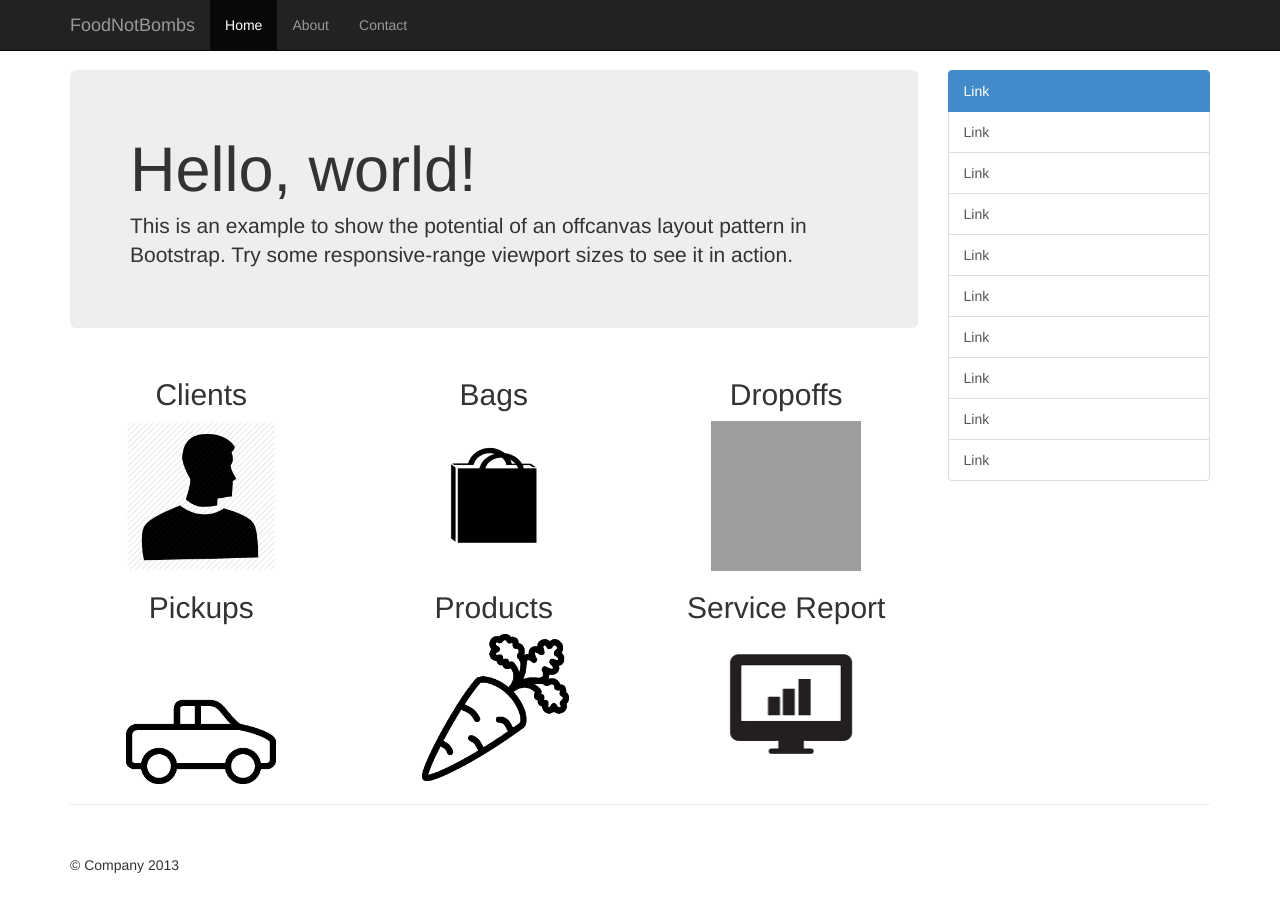
After one commit to ahmedlearns/FoodPantry, a PHP site: page /home.html in a window 1280 px wide. The commit adds this page. Run offline with PHP 8.4, Linux system fonts and the light colour scheme; some libraries are stand-ins or nearby versions; grey boxes are pictures that could not be loaded.

Commit message:
Add initial home page

```diff
--- /dev/null
+++ b/website/css/offcanvas.css
@@ -0,0 +1,76 @@
+/*
+ * Style tweaks
+ * --------------------------------------------------
+ */
+html {
+  overflow-x: hidden; /* Prevent scroll on narrow devices */
+}
+body {
+  padding-top: 70px;
+}
+footer {
+  padding: 30px 0;
+}
+
+h2{
+  text-align: center;
+  margin-left: auto;
+  margin-right: auto;
+}
+
+img.header{
+  height: 50%;
+  width: 50%;
+}
+
+img {
+  height: 150px;
+  width: 150px;
+  display: block;
+  margin-left: auto;
+  margin-right: auto;
+  /*margin-bottom: 20px;*/
+}
+
+img.report {
+  height: 80%;
+  width: 80%;
+}
+
+/*
+ * Off Canvas
+ * --------------------------------------------------
+ */
+@media screen and (max-width: 767px) {
+  .row-offcanvas {
+    position: relative;
+    -webkit-transition: all 0.25s ease-out;
+    -moz-transition: all 0.25s ease-out;
+    transition: all 0.25s ease-out;
+  }
+
+  .row-offcanvas-right
+  .sidebar-offcanvas {
+    right: -50%; /* 6 columns */
+  }
+
+  .row-offcanvas-left
+  .sidebar-offcanvas {
+    left: -50%; /* 6 columns */
+  }
+
+  .row-offcanvas-right.active {
+    right: 50%; /* 6 columns */
+  }
+
+  .row-offcanvas-left.active {
+    left: 50%; /* 6 columns */
+  }
+
+  .sidebar-offcanvas {
+    position: absolute;
+    top: 0;
+    width: 50%; /* 6 columns */
+  }
+
+}
--- /dev/null
+++ b/website/home.html
@@ -0,0 +1,133 @@
+
+<!DOCTYPE html>
+<html lang="en">
+  <head>
+    <meta charset="utf-8">
+    <meta http-equiv="X-UA-Compatible" content="IE=edge">
+    <meta name="viewport" content="width=device-width, initial-scale=1.0">
+    <meta name="description" content="">
+    <meta name="author" content="">
+    <!-- <link rel="shortcut icon" href="../../docs-assets/ico/favicon.png"> -->
+
+    <title>FoodNotBombs = Home</title>
+
+    <!-- Bootstrap core CSS -->
+    <link href="css/bootstrap.min.css" rel="stylesheet">
+
+    <!-- Custom styles for this template -->
+    <link href="css/offcanvas.css" rel="stylesheet">
+
+    <!-- Just for debugging purposes. Don't actually copy this line! -->
+    <!--[if lt IE 9]><script src="../../docs-assets/js/ie8-responsive-file-warning.js"></script><![endif]-->
+
+    <!-- HTML5 shim and Respond.js IE8 support of HTML5 elements and media queries -->
+    <!--[if lt IE 9]>
+      <script src="https://oss.maxcdn.com/libs/html5shiv/3.7.0/html5shiv.js"></script>
+      <script src="https://oss.maxcdn.com/libs/respond.js/1.3.0/respond.min.js"></script>
+    <![endif]-->
+  </head>
+
+  <body>
+    <div class="navbar navbar-fixed-top navbar-inverse" role="navigation">
+      <div class="container">
+        <div class="navbar-header">
+          <button type="button" class="navbar-toggle" data-toggle="collapse" data-target=".navbar-collapse">
+            <span class="sr-only">Toggle navigation</span>
+            <span class="icon-bar"></span>
+            <span class="icon-bar"></span>
+            <span class="icon-bar"></span>
+          </button>
+          <a class="navbar-brand" href="home.html">FoodNotBombs</a>
+        </div>
+        <div class="collapse navbar-collapse">
+          <ul class="nav navbar-nav">
+            <li class="active"><a href="home.html">Home</a></li>
+            <li><a href="about.html">About</a></li>
+            <li><a href="contact.html">Contact</a></li>
+          </ul>
+        </div><!-- /.nav-collapse -->
+      </div><!-- /.container -->
+    </div><!-- /.navbar -->
+
+    <div class="container">
+
+      <div class="row row-offcanvas row-offcanvas-right">
+
+        <div class="col-xs-12 col-sm-9">
+          <p class="pull-right visible-xs">
+            <button type="button" class="btn btn-primary btn-xs" data-toggle="offcanvas">Toggle nav</button>
+          </p>
+          <div class="jumbotron">
+            <h1>Hello, world!</h1>
+            <p>This is an example to show the potential of an offcanvas layout pattern in Bootstrap. Try some responsive-range viewport sizes to see it in action.</p>
+          </div>
+          <div class="row">
+            <div class="col-6 col-sm-6 col-lg-4">
+              <h2>Clients</h2/>
+              <!-- <img class="header" src="img/header/clients.png" /> -->
+              <img src="img/client2.png"/>
+            </div><!--/span-->
+            <div class="col-6 col-sm-6 col-lg-4">
+              <h2>Bags</h2>
+              <!-- <img class="header" src="img/header/bags.png" /> -->
+              <img src="img/bag1.png"/>
+            </div><!--/span-->
+            <div class="col-6 col-sm-6 col-lg-4">
+              <h2>Dropoffs</h2>
+              <!-- <img class="header" src="img/header/dropoffs.png" /> -->
+              <img src="img/dropoff3.png"/>
+            </div><!--/span-->
+            <div class="col-6 col-sm-6 col-lg-4">
+              <h2>Pickups</h2>
+              <!-- <img class="header" src="img/header/pickups.png" /> -->
+              <img src="img/pickup1.png"/>
+            </div><!--/span-->
+            <div class="col-6 col-sm-6 col-lg-4">
+              <h2>Products</h2>
+              <!-- <img class="header" src="img/header/products.png" /> -->
+              <img src="img/product1.png"/>
+            </div><!--/span-->
+            <div class="col-6 col-sm-6 col-lg-4">
+              <h2>Service Report</h2>
+              <!-- <img class="header" src="img/header/service_report.png" /> -->
+              <img class="report" src="img/report2.png"/>
+              <!-- <p>Donec id elit non mi porta gravida at eget metus. Fusce dapibus, tellus ac cursus commodo, tortor mauris condimentum nibh, ut fermentum massa justo sit amet risus. Etiam porta sem malesuada magna mollis euismod. Donec sed odio dui. </p>
+              <p><a class="btn btn-default" href="#" role="button">View details &raquo;</a></p> -->
+            </div><!--/span-->
+          </div><!--/row-->
+        </div><!--/span-->
+
+        <div class="col-xs-6 col-sm-3 sidebar-offcanvas" id="sidebar" role="navigation">
+          <div class="list-group">
+            <a href="#" class="list-group-item active">Link</a>
+            <a href="#" class="list-group-item">Link</a>
+            <a href="#" class="list-group-item">Link</a>
+            <a href="#" class="list-group-item">Link</a>
+            <a href="#" class="list-group-item">Link</a>
+            <a href="#" class="list-group-item">Link</a>
+            <a href="#" class="list-group-item">Link</a>
+            <a href="#" class="list-group-item">Link</a>
+            <a href="#" class="list-group-item">Link</a>
+            <a href="#" class="list-group-item">Link</a>
+          </div>
+        </div><!--/span-->
+      </div><!--/row-->
+
+      <hr>
+
+      <footer>
+        <p>&copy; Company 2013</p>
+      </footer>
+
+    </div><!--/.container-->
+
+
+
+    <!-- Bootstrap core JavaScript
+    ================================================== -->
+    <!-- Placed at the end of the document so the pages load faster -->
+    <script src="https://code.jquery.com/jquery-1.10.2.min.js"></script>
+    <script src="../../dist/js/bootstrap.min.js"></script>
+    <script src="offcanvas.js"></script>
+  </body>
+</html>
--- a/website/index.html
+++ b/website/index.html
@@ -29,10 +29,12 @@
 
   <body>
 
+    <center><img class="img-header" src="img/header/title.png" /></center>
+
     <div class="container">
 
       <form class="form-signin">
-        <h1 class="form-signin-heading">FoodNotBombs</h1>
+        <img class="form-signin-heading" src="img/header/login.png" />
         <input type="text" class="form-control" placeholder="Email address" required autofocus>
         <input type="password" class="form-control" placeholder="Password" required>
         <label class="checkbox">
```
Also changed, not shown: website/about.html (added, +131 -0 lines), website/contact.html (added, +131 -0 lines), website/css/signin.css (+11 -1 lines), website/img/header/bags.png, website/img/header/clients.png, website/img/header/dropoffs.png, website/img/header/home.png, website/img/header/login.png, website/img/header/pickups.png, website/img/header/products.png, website/img/header/service_report.png, website/img/header/title.png, website/img/header/title_short.png.
